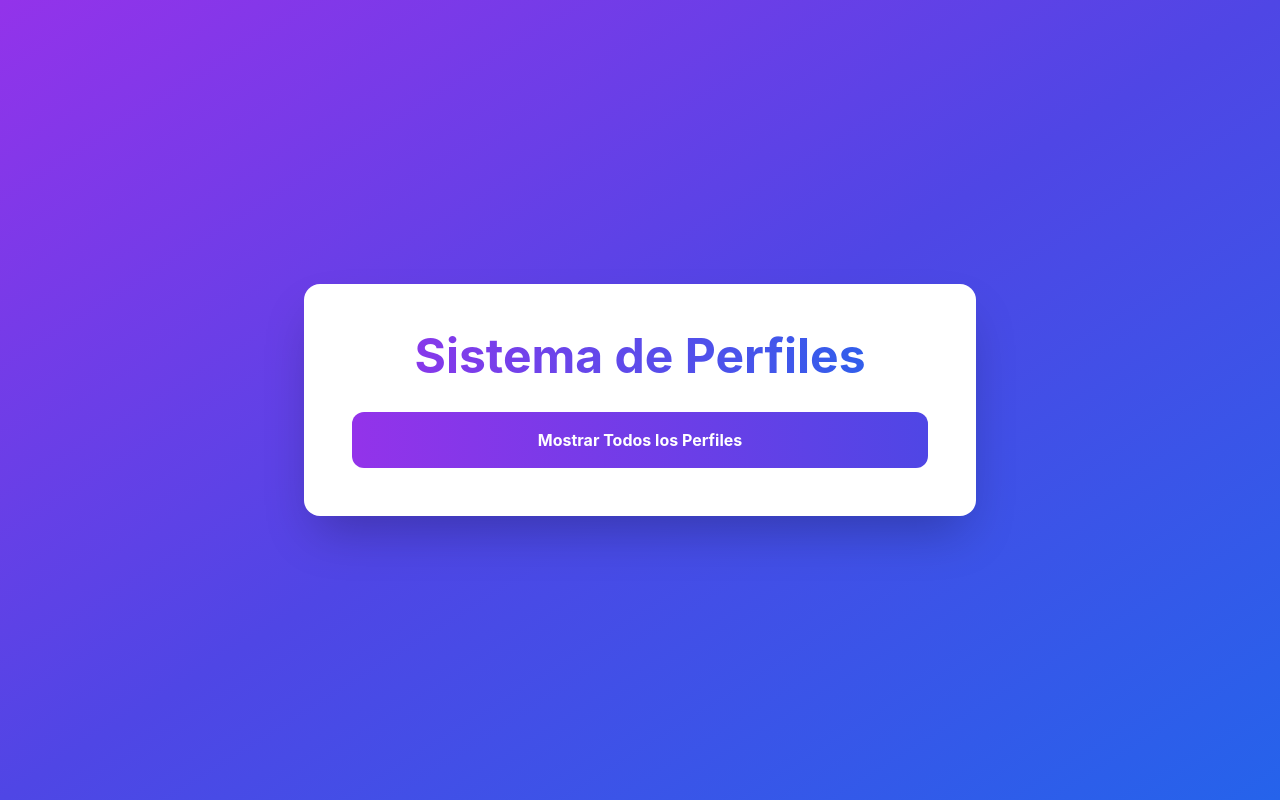
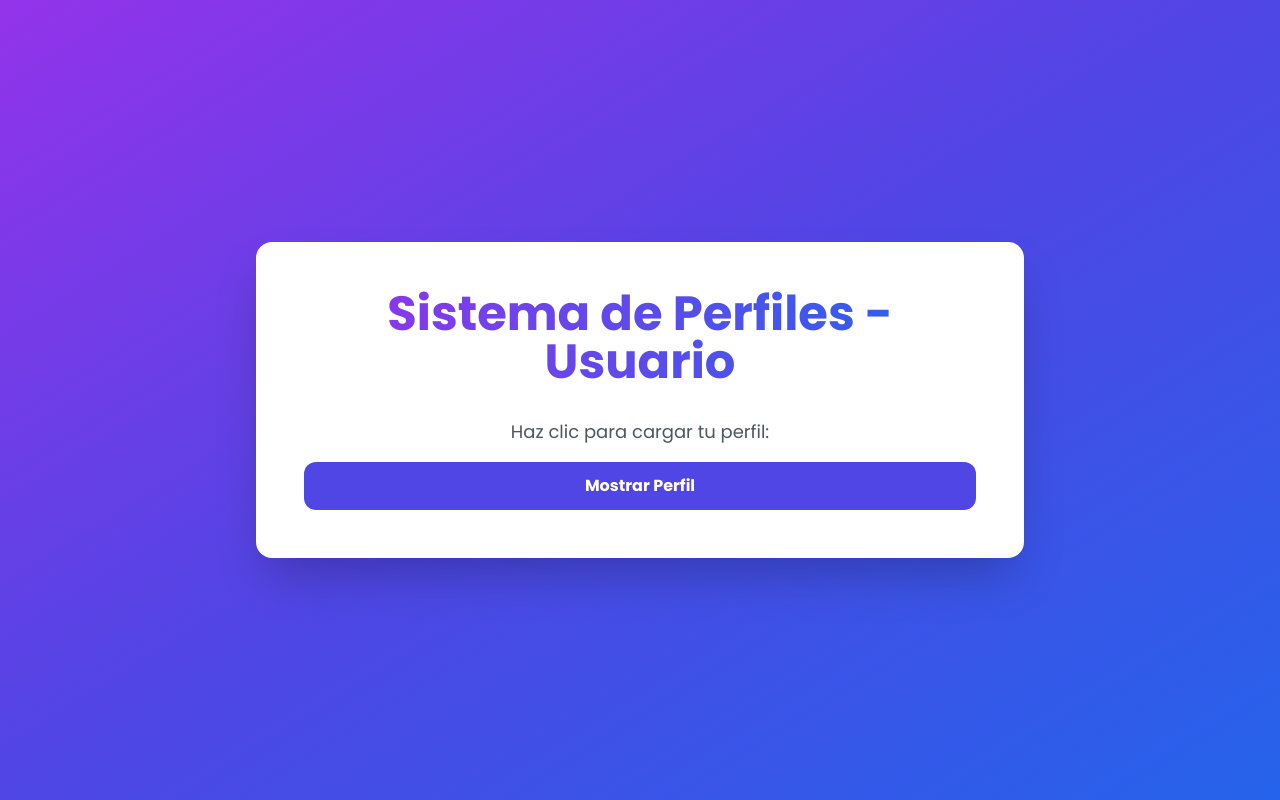
Before and after one commit to SebaDyKing/Ayudantias-ISW, a React (Vite) app in the folder Frontend/: page /home in a window 1280 px wide. Built offline with nearby package versions, Linux system fonts and the light colour scheme; no server answers.

Commit message:
Mejora al diseño de la pagina web

```diff
--- a/Frontend/src/pages/Home.jsx
+++ b/Frontend/src/pages/Home.jsx
@@ -72,9 +72,7 @@ const Home = () => {
     setSuccess('')
     setLoading(true)
 
-
       const {password,passwordConfirm} = formData
-
       if(password !== passwordConfirm){
         setError('Las contraseñas no coinciden')
         setLoading (false)
@@ -144,25 +142,47 @@ const handleDelete = async (user) => {
 }
 
 return (
-  <div className="min-h-screen bg-gradient-to-br from-purple-600 via-indigo-600 to-blue-600 flex items-center justify-center p-4 font-poppins">
-    <div className="bg-white rounded-2xl shadow-2xl p-8 md:p-12 w-full max-w-2xl transform transition-all hover:scale-105">
-      <h1 className="text-4xl md:text-5xl font-bold text-gray-800 mb-8 text-center bg-clip-text text-transparent bg-gradient-to-r from-purple-600 to-blue-600">
-        Sistema de Perfiles
+    <div className="min-h-screen bg-gradient-to-br from-purple-600 via-indigo-600 to-blue-600 flex items-center justify-center p-4 font-sans">
+        <div className="bg-white rounded-2xl shadow-2xl p-8 md:p-12 w-full max-w-3xl transform transition-all hover:scale-105">
+
+            <h1 className="text-4xl md:text-5xl font-bold text-gray-800 mb-8 text-center bg-clip-text text-transparent bg-gradient-to-r from-purple-600 to-blue-600 font-sans">
+                Sistema de Perfiles - Usuario
             </h1>
 
+            <h2 className="text-lg text-center text-gray-600 mb-4">
+                Haz clic para cargar tu perfil:
+            </h2>
             <button
                 onClick={handleGetProfile}
-        className="w-full bg-gradient-to-r from-purple-600 to-indigo-600 hover:from-purple-700 hover:to-indigo-700 text-white font-bold py-4 px-8 rounded-xl transition-all duration-300 transform hover:scale-105 hover:shadow-xl focus:outline-none focus:ring-4 focus:ring-purple-300 font-poppins"
+                className="w-full bg-indigo-600 text-white font-bold py-3 px-8 rounded-xl hover:bg-indigo-700 transition-all duration-300 transform hover:scale-[1.01]"
             >
-        Mostrar Todos los Perfiles
+                Mostrar Perfil
             </button>
 
+            {success && (
+                <div className="mt-6 p-3 rounded-lg bg-green-100 border border-green-400 text-green-700 font-semibold text-center">
+                    Éxito: {success}
+                </div>
+            )}
+
+            {error && (
+                <div className="mt-6 p-3 rounded-lg bg-red-100 border border-red-400 text-red-700 font-semibold text-center">
+                    Error: {error}
+                </div>
+            )}
+
             {profileData && (
-        <div className="mt-8 bg-gray-50 rounded-xl p-6 border border-gray-200">
-          <h2 className="text-xl font-semibold mb-4">Perfil de Usuario</h2>
+                <div className="mt-8">
+                    <h2 className="text-2xl font-semibold mb-4 text-gray-800">
+                        Lista de Usuarios (1)
+                    </h2>
+
+                    <div className="bg-gray-50 rounded-xl shadow-lg p-6 border border-gray-200">
 
                         {editUser ? (
                             <form onSubmit={handleUpdate} className="space-y-4">
+                                <h3 className="text-xl font-semibold mb-3">Editando Perfil (ID: {editUser.sub})</h3>
+
                                 <div>
                                     <label className="block text-sm font-medium text-gray-700">Email:</label>
                                     <input
@@ -186,29 +206,25 @@ return (
                                     <input
                                         type="password"
                                         name="passwordConfirm"
-                  value ={formData.passwordConfirm}
+                                        value={formData.passwordConfirm}
                                         onChange={handleInputChange}
                                         placeholder="Confirma tu contraseña"
                                         className="mt-1 w-full rounded-md border border-gray-300 p-2 mt-2"
-                  >
-                </input>
+                                    />
                                 </div>
 
-              {error && <p className="text-red-500 text-sm">{error}</p>}
-              {success && <p className="text-green-500 text-sm">{success}</p>}
-
-              <div className="flex space-x-4">
+                                <div className="flex space-x-4 pt-2">
                                     <button
                                         type="submit"
                                         disabled={loading}
-                  className="bg-blue-600 text-white px-4 py-2 rounded-md hover:bg-blue-700"
+                                        className="bg-green-600 text-white px-4 py-2 rounded-md hover:bg-green-700 disabled:opacity-50 transition"
                                     >
-                  {loading ? 'Actualizando...' : 'Guardar Cambios'}
+                                        {loading ? 'Guardando...' : 'Guardar Cambios'}
                                     </button>
                                     <button
                                         type="button"
                                         onClick={handleCancelEdit}
-                  className="bg-gray-500 text-white px-4 py-2 rounded-md hover:bg-gray-600"
+                                        className="bg-gray-500 text-white px-4 py-2 rounded-md hover:bg-gray-600 transition"
                                     >
                                         Cancelar
                                     </button>
@@ -216,25 +232,34 @@ return (
                             </form>
                         ) : (
                             <div>
-              <p className="text-sm text-gray-700 mb-2">Email: {profileData.data.userData.email}</p>
-              <p className="text-sm text-gray-700 mb-4">Contraseña: {profileData.data.userData.password}</p>
+                                <h3 className="text-xl font-semibold text-indigo-700 mb-2">
+                                    {profileData.data.userData.email} (Perfil Actual)
+                                </h3>
+
+                                <p className="text-base text-gray-700 mb-1">
+                                    <span className="font-semibold text-gray-900">ID:</span> {profileData.data.userData.id}
+                                </p>
+                                <p className="text-base text-gray-700 mb-1">
+                                    <span className="font-semibold text-gray-900">Contraseña (Hash):</span> {profileData.data.userData.password}
+                                </p>
+
+                                <div className="mt-4 pt-3 border-t border-gray-200 space-x-3">
                                     <button
                                         onClick={() => handleEdit(profileData.data.userData)}
-                className="bg-blue-600 text-white px-4 py-2 rounded-md hover:bg-blue-700"
+                                        className="bg-blue-600 text-white px-4 py-2 rounded-md hover:bg-blue-700 transition"
                                     >
-                Editar Perfil
+                                        Editar
                                     </button>
                                     <button
-              onClick={()=> {
-                handleDelete()
-              }}
-              className="bg-red-600 text-white px-4 py-2 rounded-md hover:bg-red-700 gap:2 ml-4"
+                                        onClick={() => handleDelete()}
+                                        className="bg-red-600 text-white px-4 py-2 rounded-md hover:bg-red-700 transition"
                                     >
                                         Eliminar Perfil
                                     </button>
-
+                                </div>
                             </div>
                         )}
+                    </div>
                 </div>
             )}
         </div>
```
Lines whose indentation alone changed are shown as unchanged.
